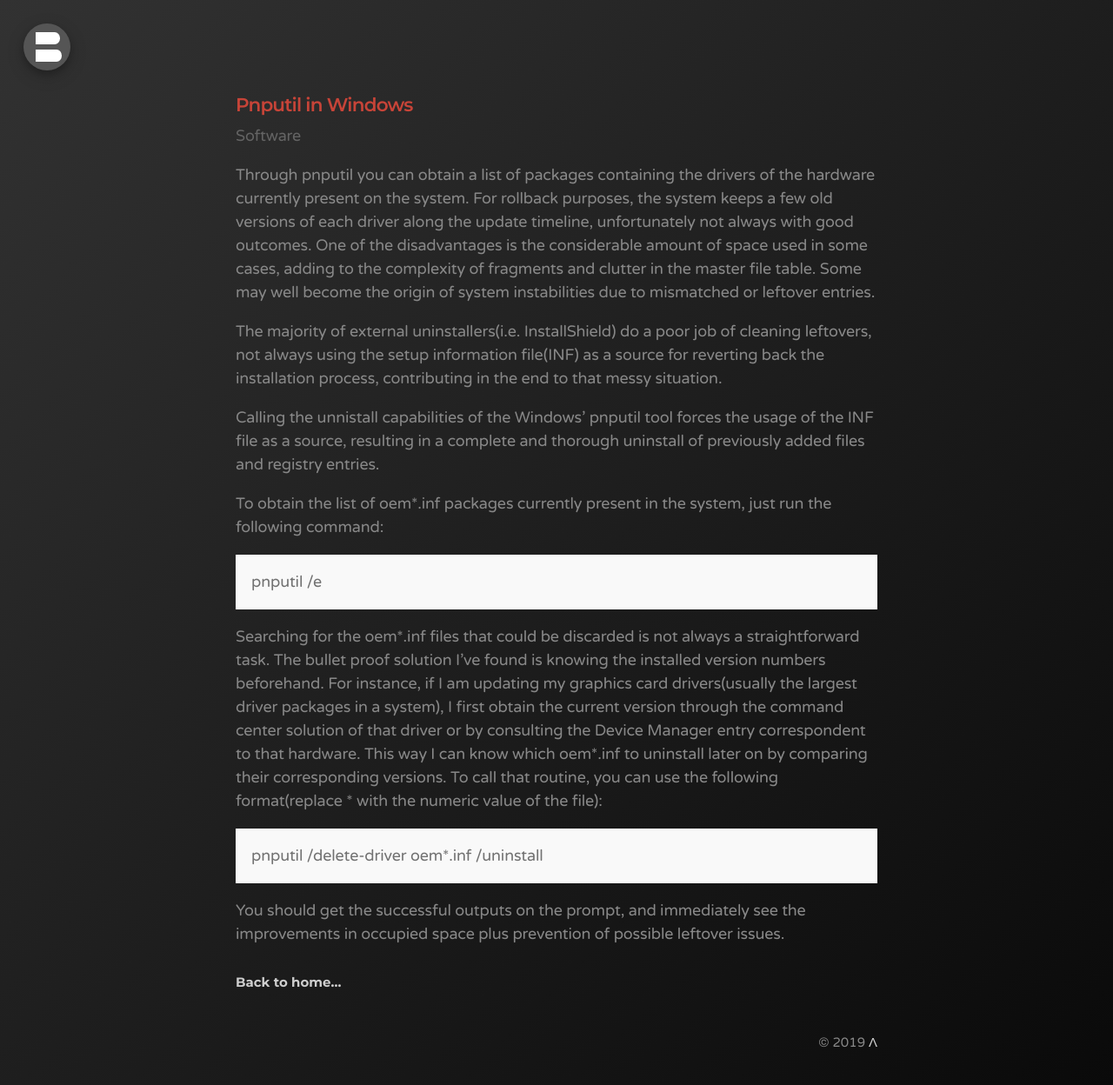
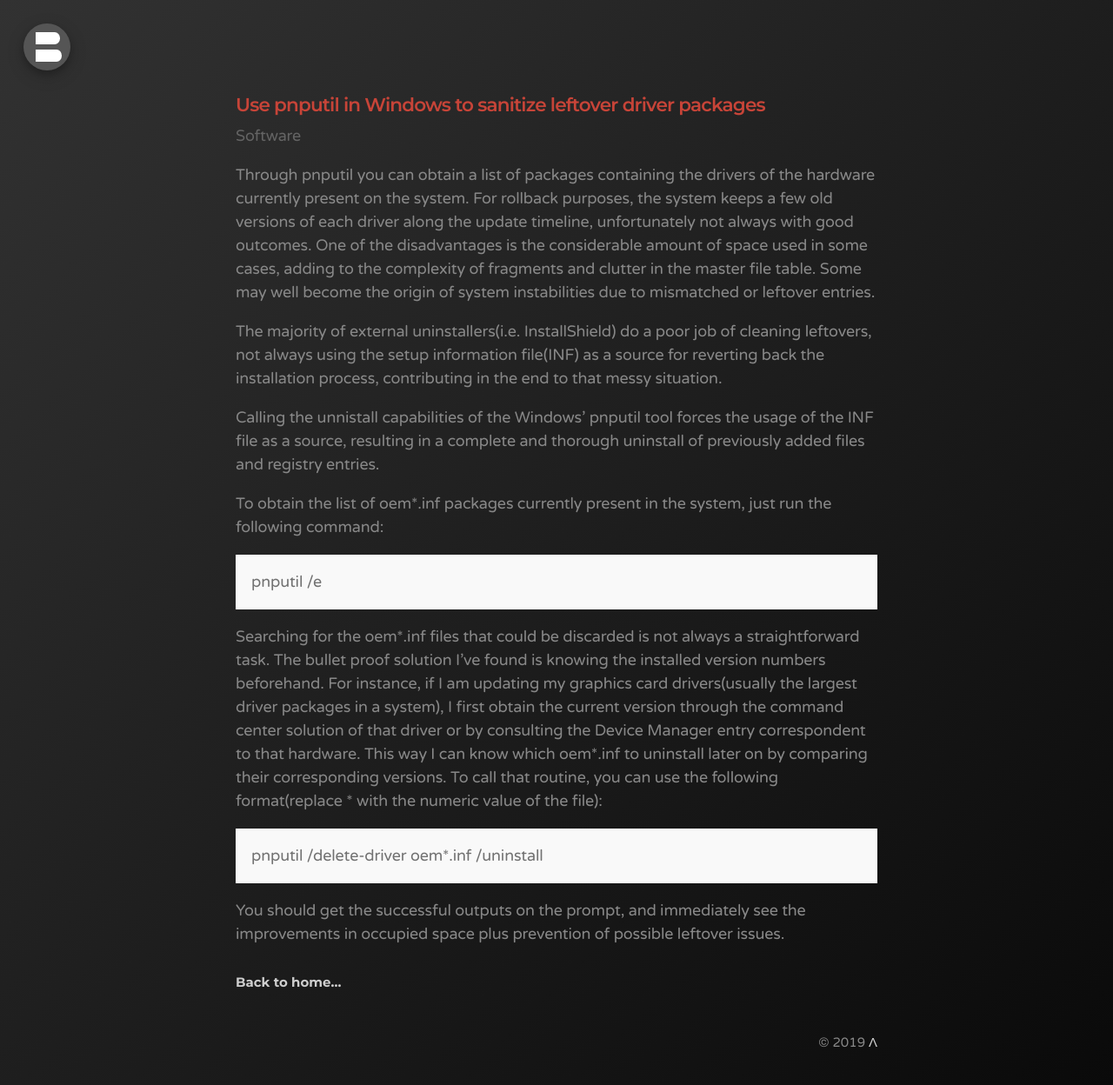
Before and after one commit to bonina/bonina.github.io, a Jekyll site: the page built from _posts/software/2019/2019-09-29-use-pnputil-in-windows-to-sanitize-leftover-driver-packages.md, in a window 1280 px wide. Shown: the whole page at 87% size. Built offline with Jekyll 4.4.1, drawn with Linux system fonts in a browser that asks for light colours.

Commit message:
Update and rename 2019-09-29-pnputil-in-windows.md to 2019-09-29-use-pnputil-in-windows-to-sanitize-leftover-driver-packages.md

```diff
--- a/_posts/software/2019/2019-09-29-pnputil-in-windows.md
+++ b/_posts/software/2019/2019-09-29-use-pnputil-in-windows-to-sanitize-leftover-driver-packages.md
@@ -1,6 +1,7 @@
 ---
 layout: post
-title: Pnputil in Windows
+title: Use pnputil in Windows to sanitize leftover driver packages
+description: Through pnputil you can obtain a list of packages containing the drivers of the hardware currently present on the system.
 categories: [Software]
 ---
 
```
